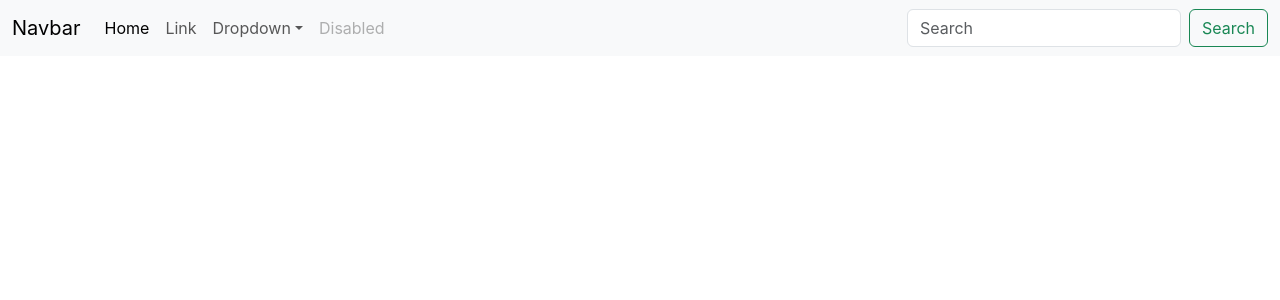
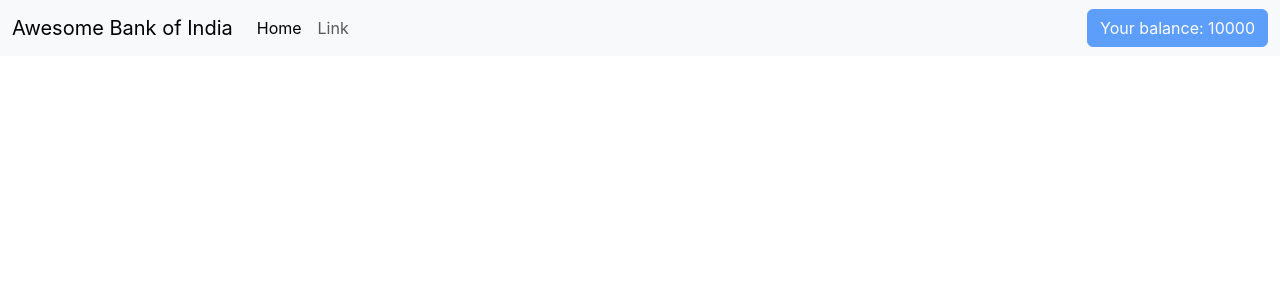
Before and after one commit to Sri-amxn/Redux-prac, a React (Create React App) app: page / in a window 1280 px wide. Shown: the top 300 px of the page. Built offline with nearby package versions, Linux system fonts and the light colour scheme.

Commit message:
Added a navbar

```diff
--- a/src/components/Navbar.js
+++ b/src/components/Navbar.js
@@ -3,39 +3,26 @@
 const Navbar = () => {
     return (
         <div>
-            <nav class="navbar navbar-expand-lg navbar-light bg-light">
-            <div class="container-fluid">
-                <a class="navbar-brand" href="#">Navbar</a>
-                <button class="navbar-toggler" type="button" data-bs-toggle="collapse" data-bs-target="#navbarSupportedContent" aria-controls="navbarSupportedContent" aria-expanded="false" aria-label="Toggle navigation">
-                    <span class="navbar-toggler-icon"></span>
+            <nav className="navbar navbar-expand-lg navbar-light bg-light">
+            <div className="container-fluid">
+                <a className="navbar-brand" href="#">Awesome Bank of India</a>
+                <button className="navbar-toggler" type="button" data-bs-toggle="collapse" data-bs-target="#navbarSupportedContent" aria-controls="navbarSupportedContent" aria-expanded="false" aria-label="Toggle navigation">
+                    <span className="navbar-toggler-icon"></span>
                 </button>
-                <div class="collapse navbar-collapse" id="navbarSupportedContent">
-                    <ul class="navbar-nav me-auto mb-2 mb-lg-0">
-                        <li class="nav-item">
-                            <a class="nav-link active" aria-current="page" href="#">Home</a>
+                <div className="collapse navbar-collapse" id="navbarSupportedContent">
+                    <ul className="navbar-nav me-auto mb-2 mb-lg-0">
+                        <li className="nav-item">
+                            <a className="nav-link active" aria-current="page" href="#">Home</a>
                         </li>
-                        <li class="nav-item">
-                            <a class="nav-link" href="#">Link</a>
+                        <li className="nav-item">
+                            <a className="nav-link" href="#">Link</a>
                         </li>
-                        <li class="nav-item dropdown">
-                            <a class="nav-link dropdown-toggle" href="#" id="navbarDropdown" role="button" data-bs-toggle="dropdown" aria-expanded="false">
-                                Dropdown
-                            </a>
-                            <ul class="dropdown-menu" aria-labelledby="navbarDropdown">
-                                <li><a class="dropdown-item" href="#">Action</a></li>
-                                <li><a class="dropdown-item" href="#">Another action</a></li>
-                                <li><hr class="dropdown-divider" /></li>
-                                <li><a class="dropdown-item" href="#">Something else here</a></li>
-                            </ul>
-                        </li>
-                        <li class="nav-item">
-                            <a class="nav-link disabled" href="#" tabindex="-1" aria-disabled="true">Disabled</a>
-                        </li>
+
+
                     </ul>
-                    <form class="d-flex">
-                        <input class="form-control me-2" type="search" placeholder="Search" aria-label="Search" />
-                        <button class="btn btn-outline-success" type="submit">Search</button>
-                    </form>
+                   <div>
+                    <button disabled={true} className="btn btn-primary">Your balance: 10000</button>
+                   </div>
                 </div>
             </div>
         </nav>
```
